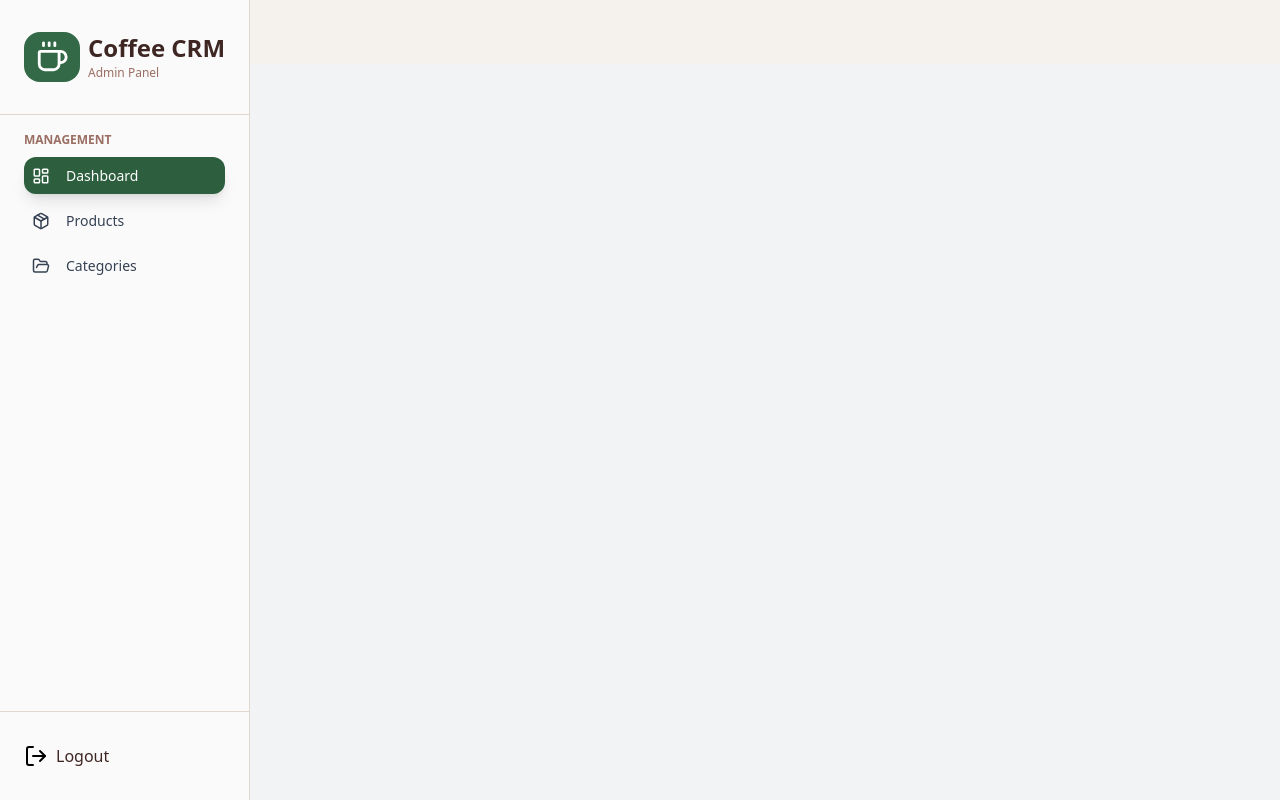
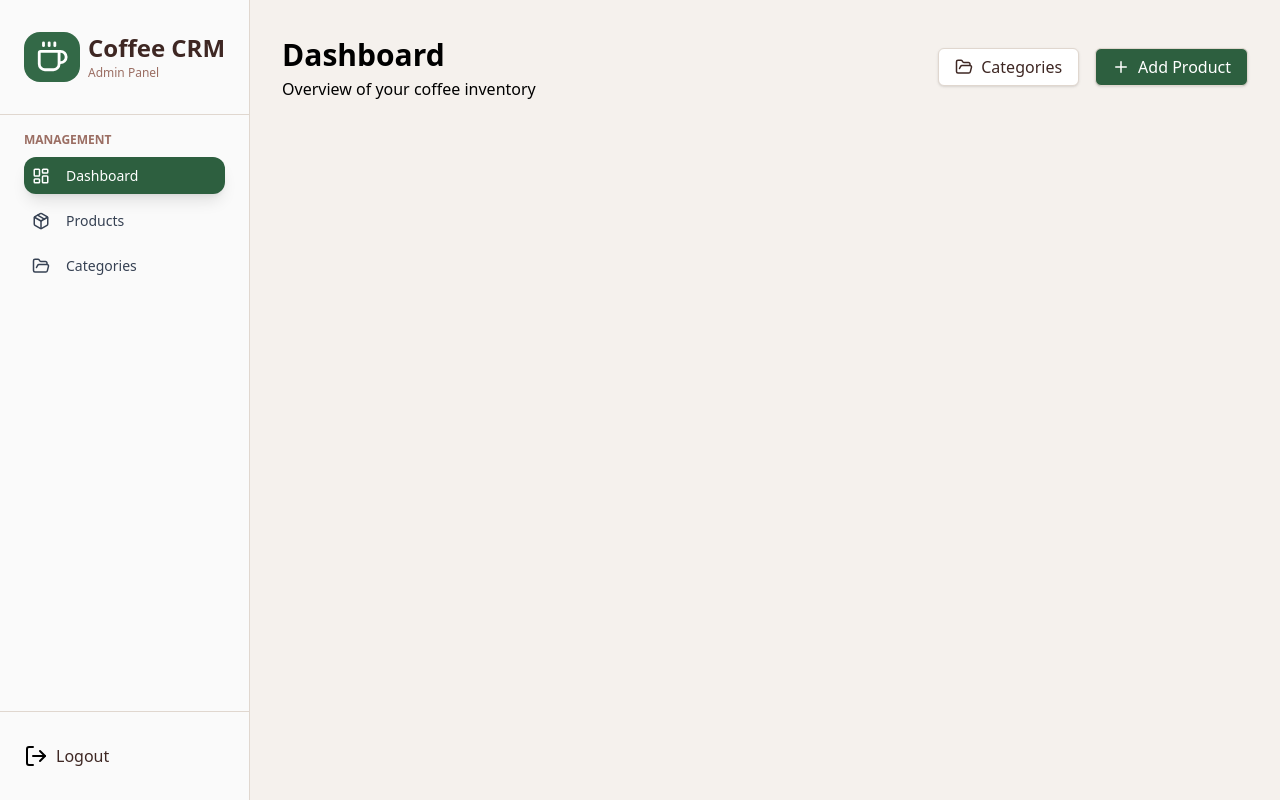
Before and after one commit to Stilla17/CoffeCRM, a React (Vite) app: page / in a window 1280 px wide. Built offline with nearby package versions, Linux system fonts and the light colour scheme.

Commit message:
add menu to nav

```diff
--- /dev/null
+++ b/src/Components/Button/Button.jsx
@@ -0,0 +1,19 @@
+import React from 'react'
+
+const Button = ({ children, text, className }) => {
+    return (
+        <button className={`${className} flex items-center gap-2
+           text-[#3e2723]
+          px-4 py-1.5 rounded-md
+          border border-[#e0d7cf]
+          font-medium
+          shadow-sm
+          cursor-pointer
+          transition`}>
+            {children}
+            {text}
+        </button>
+    )
+}
+
+export default Button
--- /dev/null
+++ b/src/Components/Nav/Nav.jsx
@@ -0,0 +1,20 @@
+import React from 'react'
+
+const Nav = ({ title, description, children }) => {
+    return (
+        <div className='flex items-center justify-between'>
+            <div>
+                <h2 className='text-[30px] font-bold '>{title}</h2>
+                <p>{description}</p>
+            </div>
+            <div className='flex items-center gap-4'>
+                {
+                    children
+                }
+
+            </div>
+        </div>
+    )
+}
+
+export default Nav
--- a/src/Pages/Categories/Categories.jsx
+++ b/src/Pages/Categories/Categories.jsx
@@ -1,8 +1,17 @@
+import { Plus } from 'lucide-react'
 import React from 'react'
+import Button from '../../Components/Button/Button'
+import Nav from '../../Components/Nav/Nav'
 
 const Categories = () => {
   return (
-    <div>Categories</div>
+    <div>
+      <Nav title={"Categories"} description={"Organize your products into categories"}>
+        <Button text={"Add Category"} className={"bg-[#2d5f3f] text-white hover:bg-[#264f35]"}>
+          <Plus size={18} />
+        </Button>
+      </Nav>
+    </div>
   )
 }
 
--- a/src/Pages/Dashboard/Dashboard.jsx
+++ b/src/Pages/Dashboard/Dashboard.jsx
@@ -1,10 +1,20 @@
+import { FolderOpen, Plus } from 'lucide-react'
 import React from 'react'
+import Button from '../../Components/Button/Button'
+import Nav from '../../Components/Nav/Nav'
 
 const Dashboard = () => {
   return (
-    <div className='p-8 bg-[#f5f1ed]'>
-
-    </div>
+    <>
+      <Nav title={"Dashboard"} description={"Overview of your coffee inventory"}>
+        <Button text={"Categories"} className={"bg-white hover:bg-[#fafafa]"}>
+          <FolderOpen size={18} />
+        </Button>
+        <Button text={"Add Product"} className={"bg-[#2d5f3f] text-white hover:bg-[#264f35]"}>
+          <Plus size={18} />
+        </Button>
+      </Nav>
+    </>
   )
 }
 
--- a/src/Pages/Layout.jsx
+++ b/src/Pages/Layout.jsx
@@ -13,9 +13,9 @@ const Layout = () => {
   return (
     <>
       <SideBarMobile />
-      <div className='flex w-full'>
+      <div className='flex w-full bg-[#f5f1ed]'>
         <SideBar />
-        <div className='w-full bg-[#F1F3F4]' onClick={() => dispatch(setOpen(!open))}>
+        <div className='w-full  p-8' onClick={() => dispatch(setOpen(!open))}>
           <Outlet />
         </div>
       </div>
--- a/src/Pages/Products/Products.jsx
+++ b/src/Pages/Products/Products.jsx
@@ -1,8 +1,16 @@
 import React from 'react'
-
+import Nav from '../../Components/Nav/Nav'
+import { Plus } from 'lucide-react'
+import Button from '../../Components/Button/Button'
 const Products = () => {
   return (
-    <div>Products</div>
+    <div>
+      <Nav title={"Products"} description={"Manage your coffee inventory"} >
+        <Button text={"Add Product"} className={"bg-[#2d5f3f] text-white hover:bg-[#264f35]"}>
+          <Plus size={18} />
+        </Button>
+      </Nav>
+    </div>
   )
 }
 
```
